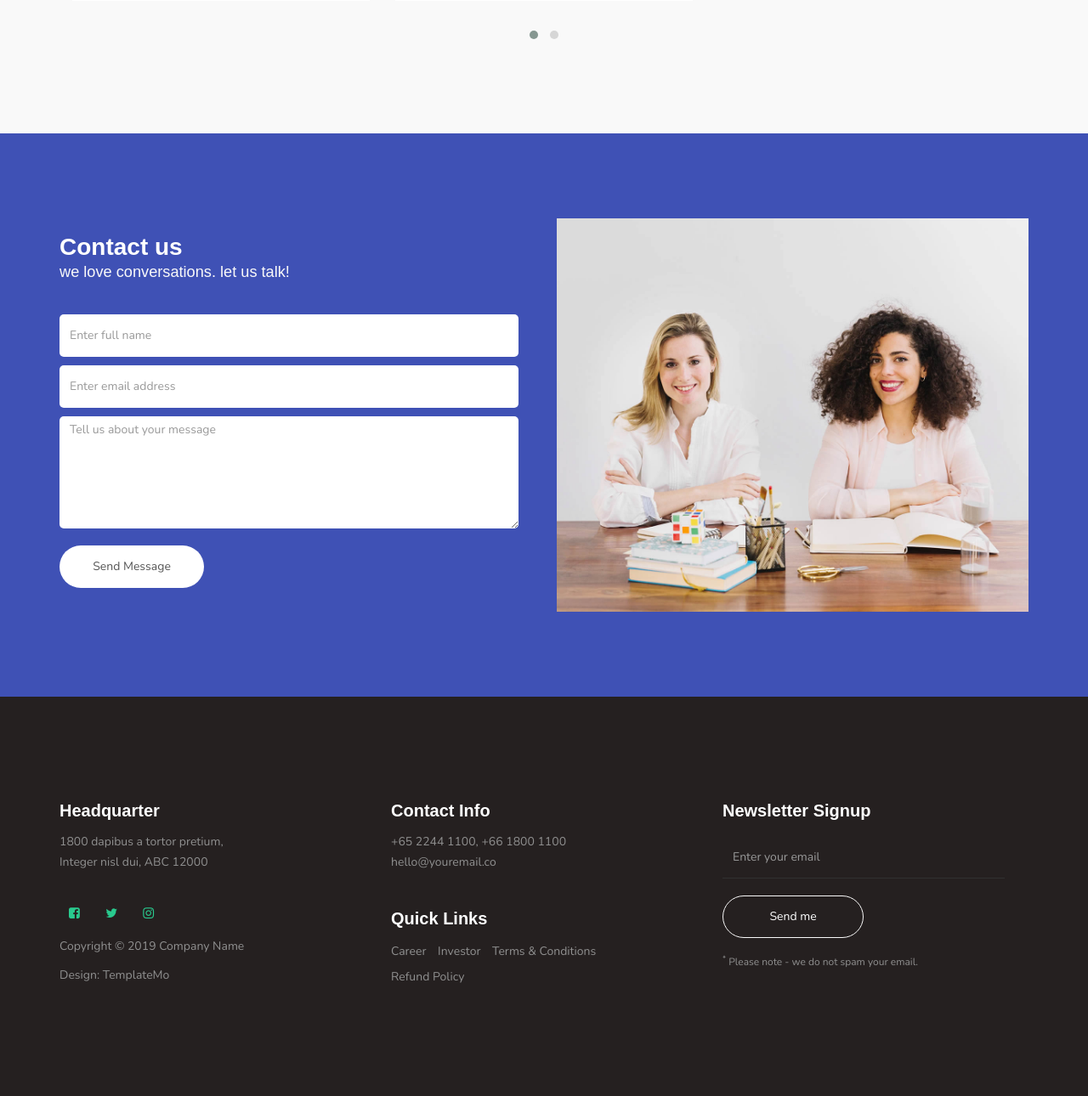
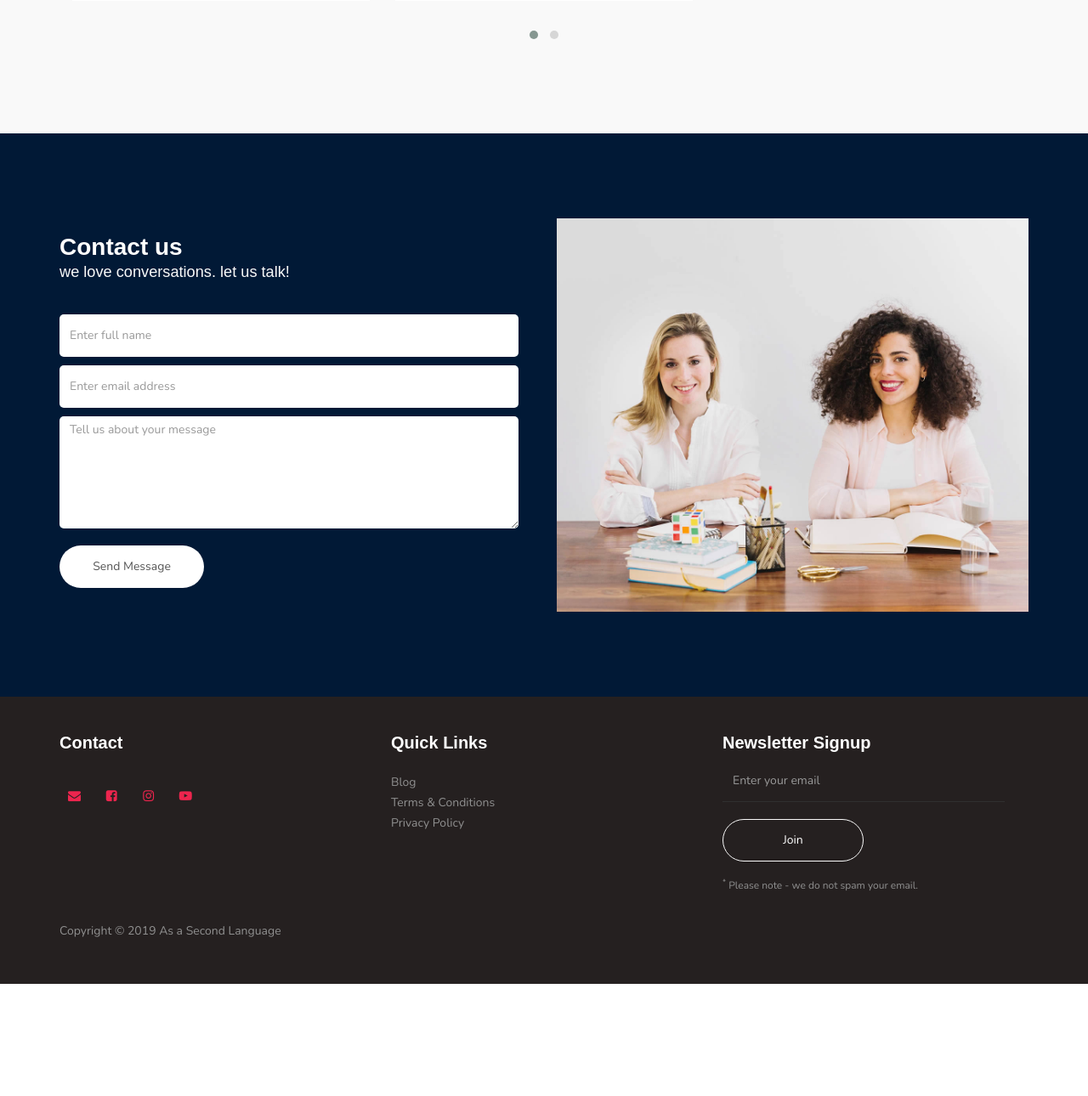
Before and after one commit to reynolds-adam/asASecondLanguage, a PHP site: page / in a window 1280 px wide. Shown: the part 4023-5313 px from the top of the page at 85% size. After the commit the page ends 5181 px from the top, so only its background shows below. Run offline with PHP 8.4, Linux system fonts and the light colour scheme; some web fonts are replaced.

Commit message:
footer and color changes

```diff
--- a/css/templatemo-style.css
+++ b/css/templatemo-style.css
@@ -80,7 +80,7 @@ https://templatemo.com/tm-516-known
   }
 
   a:hover, a:active, a:focus {
-    color: #29ca8e;
+    color: #ed254e;
     outline: none;
   }
 
@@ -258,7 +258,7 @@ https://templatemo.com/tm-516-known
 
   .custom-navbar {
     background: #ffffff;
-    border-top: 5px solid #29ca8e;
+    border-top: 5px solid #ed254e;
     border-bottom: 0;
     -webkit-box-shadow: 0 1px 30px rgba(0, 0, 0, 0.1);
     -moz-box-shadow: 0 1px 30px rgba(0, 0, 0, 0.1);
@@ -285,7 +285,7 @@ https://templatemo.com/tm-516-known
   }
 
   .custom-navbar .navbar-nav.navbar-right li a .fa {
-    background: #29ca8e;
+    background: #ed254e;
     border-radius: 100%;
     color: #ffffff;
     width: 30px;
@@ -309,12 +309,12 @@ https://templatemo.com/tm-516-known
   }
 
   .custom-navbar .nav li a:hover {
-    background-color: #29ca8e;
+    background-color: #ed254e;
     color: #ffffff;
   }
 
   .custom-navbar .nav li.active > a {
-    background-color: #29ca8e;
+    background-color: #ed254e;
     color: #ffffff;
   }
 
@@ -444,7 +444,7 @@ https://templatemo.com/tm-516-known
   }
 
   #about figure span i {
-    background: #29ca8e;
+    background: #ed254e;
     border-radius: 50px;
     color: #ffffff;
     font-size: 25px;
@@ -580,7 +580,7 @@ https://templatemo.com/tm-516-known
   }
 
   .courses-price span {
-    background: #29ca8e;
+    background: #ed254e;
     border-radius: 2px;
     color: #ffffff;
     display: block;
@@ -683,7 +683,7 @@ https://templatemo.com/tm-516-known
   -----------------------------------------*/
 
   #contact {
-    background: #3f51b5;
+    background: #011936;
   }
 
   #contact h2 {
@@ -740,11 +740,11 @@ https://templatemo.com/tm-516-known
 
   footer {
     background: #252020;
-    padding: 120px 0;
+    padding: 40px;
   }
 
   footer .section-title {
-    padding-bottom: 10px;
+    padding-bottom: 0px;
   }
 
   footer h2 {
@@ -789,7 +789,7 @@ https://templatemo.com/tm-516-known
   .footer_menu li {
     display: inline-block;
     list-style: none;
-    margin: 5px 10px 5px 0;
+    margin: 0px 0px 0px 0;
   }
 
   .newsletter-form .form-control {
@@ -814,7 +814,7 @@ https://templatemo.com/tm-516-known
   }
 
   .newsletter-form input[type="submit"]:hover {
-    background: #29ca8e;
+    background: #ed254e;
     border-color: transparent;
   }
 
@@ -845,7 +845,7 @@ https://templatemo.com/tm-516-known
 
   .social-icon li a {
     border-radius: 100px;
-    color: #29ca8e;
+    color: #ed254e;
     font-size: 15px;
     width: 35px;
     height: 35px;
@@ -858,7 +858,7 @@ https://templatemo.com/tm-516-known
   }
 
   .social-icon li a:hover {
-    background: #29ca8e;
+    background: #ed254e;
     color: #ffffff;
   }
 
--- a/index.html
+++ b/index.html
@@ -57,7 +57,6 @@
                          <li><a href="#blog" class="smoothScroll">Blog</a></li>
                          <li><a href="#courses" class="smoothScroll">Courses</a></li>
                          <li><a href="#testimonial" class="smoothScroll">Reviews</a></li>
-                         <li><a href="#contact" class="smoothScroll">Contact</a></li>
                     </ul>
                </div>
 
@@ -164,7 +163,7 @@
                                    <input type="text" name="full name" class="form-control" placeholder="Full name" required="">
 
                                    <input type="email" name="email" class="form-control" placeholder="Your email address" required="">
-
+                                   <span><sup>*</sup> Please note - we do not spam your email.</span>
                                    <button class="submit-btn form-control" id="form-submit">Get started</button>
                               </form>
                          </div>
@@ -570,22 +569,25 @@
                     <div class="col-md-4 col-sm-6">
                          <div class="footer-info">
                               <div class="section-title">
-                                   <h2>Headquarter</h2>
+                                   <h2>Contact</h2>
                               </div>
-                              <address>
-                                   <p>1800 dapibus a tortor pretium,<br> Integer nisl dui, ABC 12000</p>
-                              </address>
 
                               <ul class="social-icon">
-                                   <li><a href="#" class="fa fa-facebook-square" attr="facebook icon"></a></li>
-                                   <li><a href="#" class="fa fa-twitter"></a></li>
-                                   <li><a href="#" class="fa fa-instagram"></a></li>
+                                   <li><a href="mailto:support@asasecondlanguage.com" class="fa fa-envelope"></a></li>
+                                   <li><a href="https://www.facebook.com/asasecondlanguage/" class="fa fa-facebook-square" attr="facebook icon"></a></li>
+                                   <li><a href="https://www.instagram.com/asasecondlanguage/" class="fa fa-instagram"></a></li>
+                                   <li><a href="https://www.instagram.com/asasecondlanguage/" class="fa fa-youtube-play"></a></li>
                               </ul>
 
                               <div class="copyright-text">
-                                   <p>Copyright &copy; 2019 Company Name</p>
+                                   <br>
+                                   <br>
+                                   <br>
+                                   <br>
+                                   <br>
+                                   <br>
+                                   <p>Copyright &copy; 2019 As a Second Language</p>
 
-                                   <p>Design: TemplateMo</p>
                               </div>
                          </div>
                     </div>
@@ -593,22 +595,14 @@
                     <div class="col-md-4 col-sm-6">
                          <div class="footer-info">
                               <div class="section-title">
-                                   <h2>Contact Info</h2>
+                                   <h2>Quick Links</h2>
                               </div>
-                              <address>
-                                   <p>+65 2244 1100, +66 1800 1100</p>
-                                   <p><a href="mailto:youremail.co">hello@youremail.co</a></p>
-                              </address>
-
-                              <div class="footer_menu">
-                                   <h2>Quick Links</h2>
-                                   <ul>
-                                        <li><a href="#">Career</a></li>
-                                        <li><a href="#">Investor</a></li>
-                                        <li><a href="#">Terms & Conditions</a></li>
-                                        <li><a href="#">Refund Policy</a></li>
-                                   </ul>
-                              </div>
+                              <br>
+                              <p>
+                                   <a href="#">Blog</a> <br>
+                                   <a href="#">Terms & Conditions</a> <br>
+                                   <a href="#">Privacy Policy</a>
+                              </p>
                          </div>
                     </div>
 
@@ -621,7 +615,7 @@
                                    <div class="form-group">
                                         <form action="#" method="get">
                                              <input type="email" class="form-control" placeholder="Enter your email" name="email" id="email" required="">
-                                             <input type="submit" class="form-control" name="submit" id="form-submit" value="Send me">
+                                             <input type="submit" class="form-control" name="submit" id="form-submit" value="Join">
                                         </form>
                                         <span><sup>*</sup> Please note - we do not spam your email.</span>
                                    </div>
```
